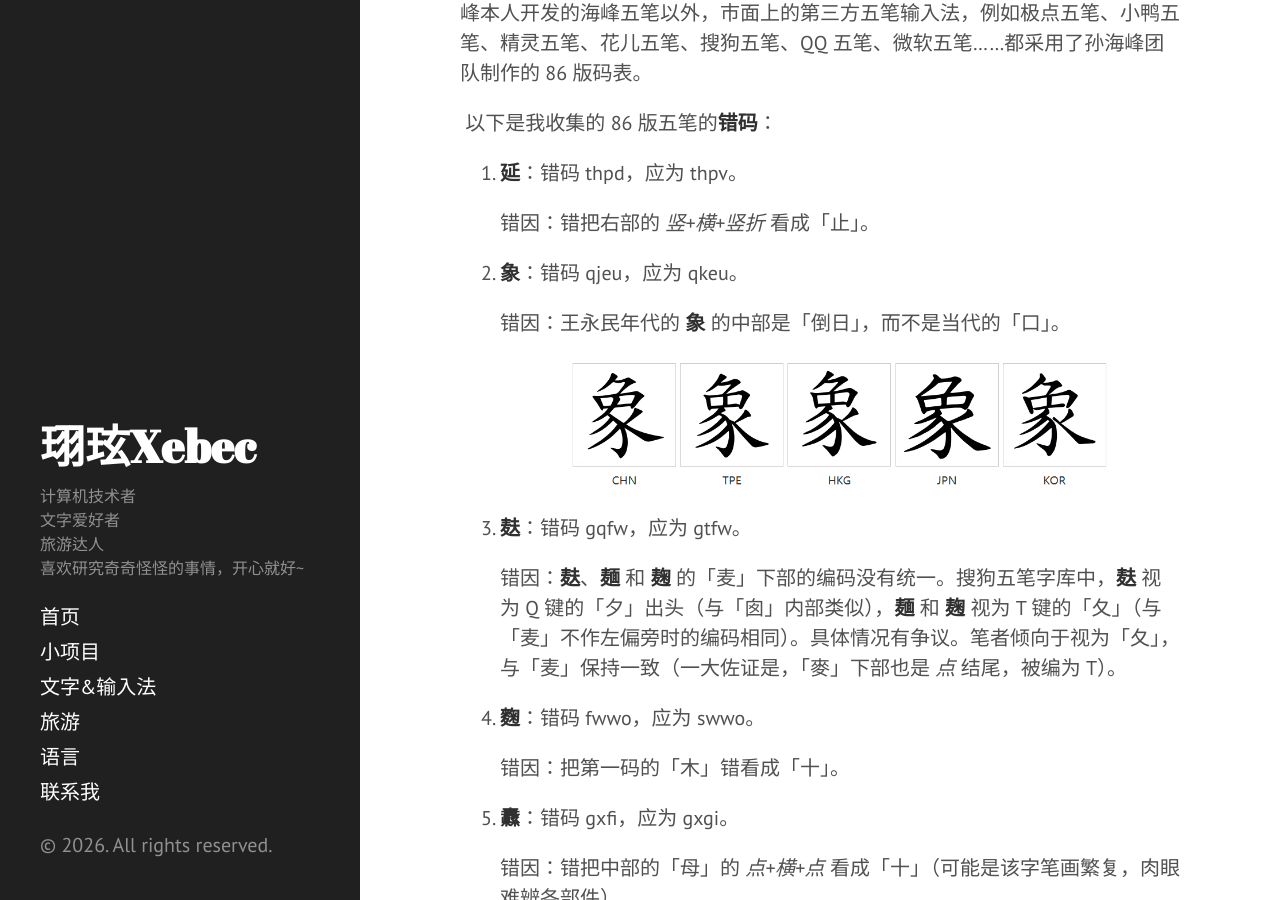
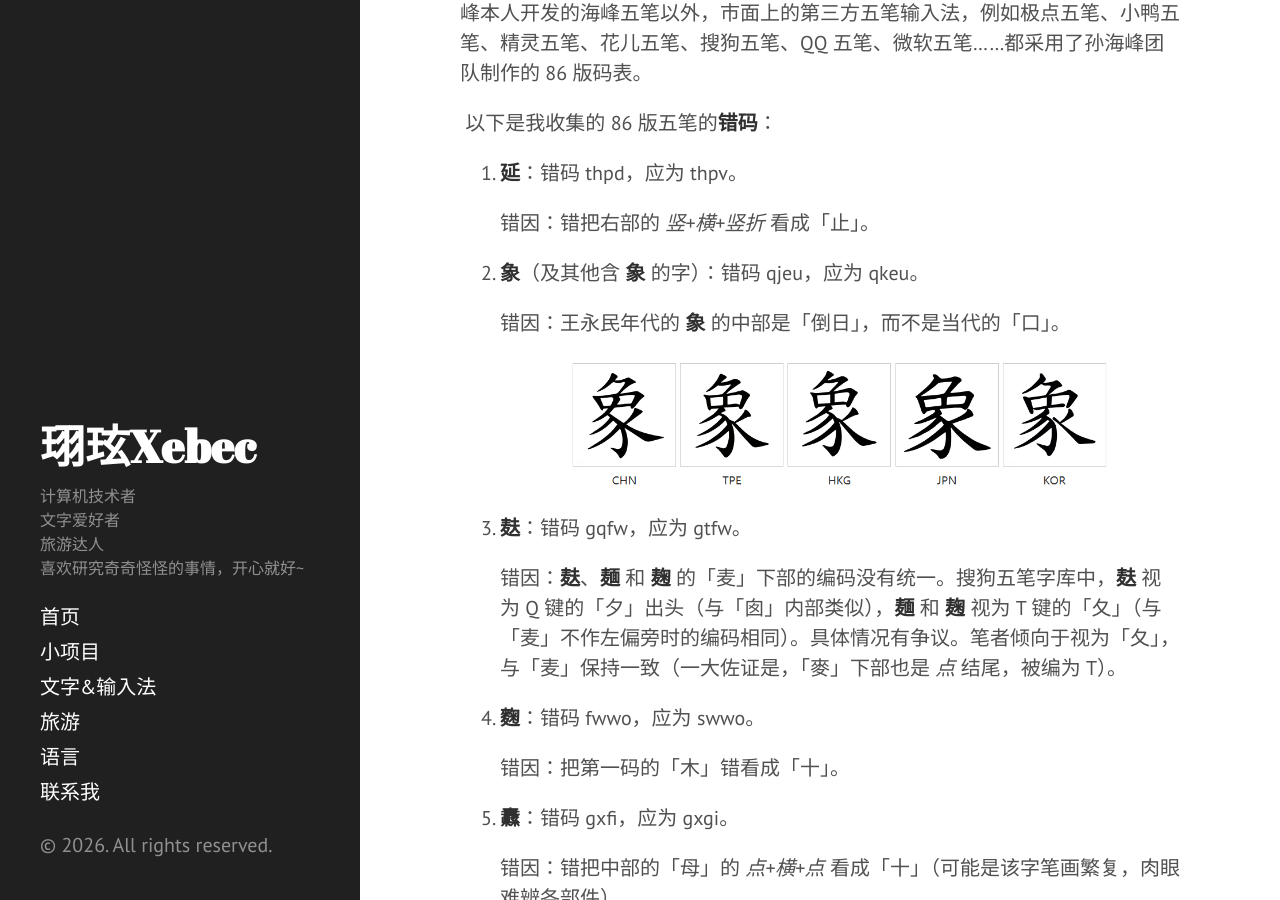
Before and after one commit to Xebec33/my-world, a Jekyll site: the page built from _posts/2026-02-15-盘点86版五笔的错码.md, in a window 1280 px wide and 900 px high, scrolled down 362 px. Built offline with Jekyll 4.4.1, drawn with Linux system fonts in a browser that asks for light colours.

Commit message:
更新五笔错码

```diff
--- a/_posts/2026-02-15-盘点86版五笔的错码.md
+++ b/_posts/2026-02-15-盘点86版五笔的错码.md
@@ -16,7 +16,7 @@ category: 文字&输入法
 
    错因：错把右部的 *竖+横+竖折* 看成「止」。
 
-2. **象**：错码 qjeu，应为 qkeu。
+2. **象**（及其他含 **象** 的字）：错码 qjeu，应为 qkeu。
 
    错因：王永民年代的 **象** 的中部是「倒日」，而不是当代的「口」。
 
```
